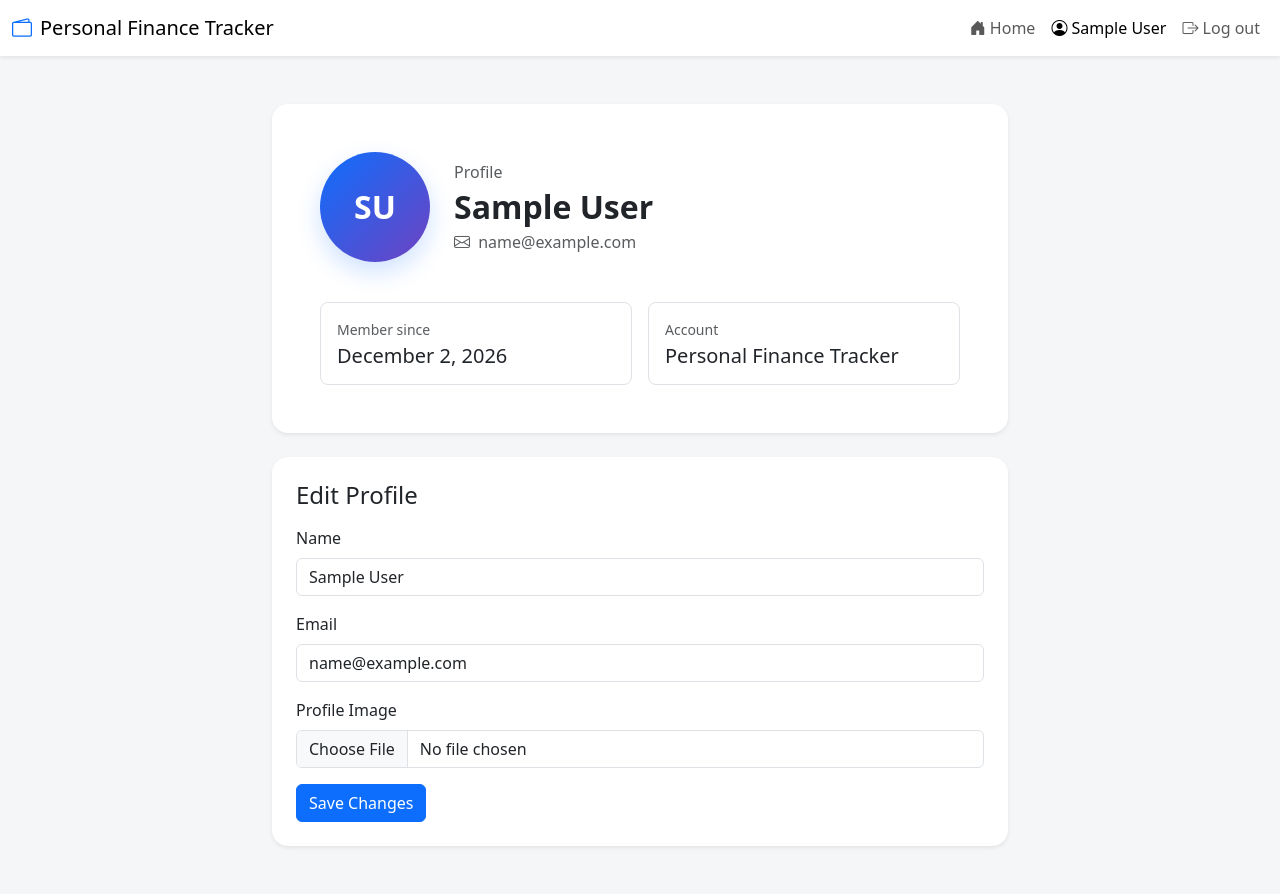
After one commit to bao2706/Bao-Web-s, a PHP site: page /profile.php in a window 1280 px wide. The commit adds this page. Run offline with PHP 8.4, Linux system fonts and the light colour scheme; the visitor is signed in with stand-in values (Sample User, id 1).

Commit message:
update profile

```diff
--- a/css/style.css
+++ b/css/style.css
@@ -5,6 +5,21 @@
 
 body {
     background-color: #f4f6f8;
+}
+
+.profile-avatar {
+    width: 110px;
+    height: 110px;
+    background: linear-gradient(135deg, #0d6efd, #6f42c1);
+    color: #fff;
+    font-size: 2rem;
+    font-weight: 700;
+    box-shadow: 0 10px 25px rgba(13, 110, 253, 0.2);
+    object-fit: cover;
+}
+
+.object-fit-cover {
+    object-fit: cover;
 }
 
 .stat-icon {
--- a/main/edit.php
+++ b/main/edit.php
@@ -25,7 +25,7 @@ if ($id <= 0) {
 }
 
 $stmt = $db->prepare(
-    'SELECT *
+    'SELECT id, amount, category, type, content
      FROM income
      WHERE id = ? AND user_id = ?
      LIMIT 1'
--- /dev/null
+++ b/main/profile.php
@@ -0,0 +1,262 @@
+<?php
+session_start();
+require '../register/dbconnect.php';
+
+if (!isset($_SESSION['id'])) {
+    header('Location: ../register/login.php');
+    exit();
+}
+
+$userId = (int) $_SESSION['id'];
+$error = [];
+$success = '';
+
+$avatarColumnExists = false;
+$checkColumn = $db->query("SHOW COLUMNS FROM members LIKE 'avatar'");
+if ($checkColumn && $checkColumn->rowCount() > 0) {
+    $avatarColumnExists = true;
+}
+
+$query = 'SELECT name, email, created_at';
+if ($avatarColumnExists) {
+    $query .= ', avatar';
+}
+$query .= ' FROM members WHERE id = ? LIMIT 1';
+
+$stmt = $db->prepare($query);
+$stmt->execute([$userId]);
+$user = $stmt->fetch();
+
+if (!$user) {
+    header('Location: ../register/login.php');
+    exit();
+}
+
+if ($_SERVER['REQUEST_METHOD'] === 'POST' && isset($_POST['update_profile'])) {
+    $newName = trim($_POST['name'] ?? '');
+    $newEmail = trim($_POST['email'] ?? '');
+
+    if ($newName === '') {
+        $error['name'] = 'Please enter your name.';
+    }
+
+    if ($newEmail === '') {
+        $error['email'] = 'Please enter your email.';
+    } elseif (!filter_var($newEmail, FILTER_VALIDATE_EMAIL)) {
+        $error['email'] = 'Please enter a valid email address.';
+    } else {
+        $checkStmt = $db->prepare('SELECT COUNT(*) FROM members WHERE email = ? AND id != ?');
+        $checkStmt->execute([$newEmail, $userId]);
+        if ((int) $checkStmt->fetchColumn() > 0) {
+            $error['email'] = 'This email is already used by another account.';
+        }
+    }
+
+    $newAvatarPath = $user['avatar'] ?? null;
+    if (!empty($_FILES['avatar']['name'])) {
+        if (!$avatarColumnExists) {
+            $error['avatar'] = 'Avatar support is not enabled for this database yet.';
+        } else {
+            $avatarFile = $_FILES['avatar'];
+            $allowedTypes = ['image/jpeg', 'image/png', 'image/gif', 'image/webp'];
+
+            if (!in_array($avatarFile['type'], $allowedTypes, true)) {
+                $error['avatar'] = 'Only JPG, PNG, GIF, and WEBP images are allowed.';
+            } elseif ($avatarFile['size'] > 2 * 1024 * 1024) {
+                $error['avatar'] = 'Image size must be less than 2MB.';
+            } elseif (!is_uploaded_file($avatarFile['tmp_name'])) {
+                $error['avatar'] = 'Unable to upload image.';
+            } else {
+                $uploadDir = __DIR__ . '/../uploads';
+                if (!is_dir($uploadDir)) {
+                    mkdir($uploadDir, 0777, true);
+                }
+
+                $ext = strtolower(pathinfo($avatarFile['name'], PATHINFO_EXTENSION));
+                $fileName = 'avatar_' . $userId . '_' . time() . '.' . $ext;
+                $targetPath = $uploadDir . '/' . $fileName;
+                $relativePath = 'uploads/' . $fileName;
+
+                if (move_uploaded_file($avatarFile['tmp_name'], $targetPath)) {
+                    if (!empty($user['avatar']) && file_exists(__DIR__ . '/../' . $user['avatar'])) {
+                        unlink(__DIR__ . '/../' . $user['avatar']);
+                    }
+                    $newAvatarPath = $relativePath;
+                } else {
+                    $error['avatar'] = 'Failed to save the uploaded image.';
+                }
+            }
+        }
+    }
+
+    if (empty($error)) {
+        if ($avatarColumnExists) {
+            $updateStmt = $db->prepare('UPDATE members SET name = ?, email = ?, avatar = ? WHERE id = ?');
+            $updateStmt->execute([$newName, $newEmail, $newAvatarPath, $userId]);
+        } else {
+            $updateStmt = $db->prepare('UPDATE members SET name = ?, email = ? WHERE id = ?');
+            $updateStmt->execute([$newName, $newEmail, $userId]);
+        }
+
+        $_SESSION['name'] = $newName;
+        $_SESSION['email'] = $newEmail;
+
+        $user['name'] = $newName;
+        $user['email'] = $newEmail;
+        if ($avatarColumnExists) {
+            $user['avatar'] = $newAvatarPath;
+        }
+
+        $success = 'Profile updated successfully.';
+    }
+}
+
+$name = htmlspecialchars($user['name'] ?? 'User');
+$email = htmlspecialchars($user['email'] ?? '');
+$createdAt = date('F j, Y', strtotime($user['created_at']));
+$avatarPath = $user['avatar'] ?? '';
+
+$parts = preg_split('/\s+/', trim($user['name'] ?? ''));
+$initials = '';
+if (!empty($parts)) {
+    $initials = strtoupper(substr($parts[0], 0, 1));
+    if (count($parts) > 1) {
+        $initials .= strtoupper(substr($parts[1], 0, 1));
+    }
+}
+if ($initials === '') {
+    $initials = 'U';
+}
+?>
+<!DOCTYPE html>
+<html lang="en">
+<head>
+    <meta charset="UTF-8">
+    <meta name="viewport" content="width=device-width, initial-scale=1.0">
+    <title>Profile | Personal Finance Tracker</title>
+    <link href="https://cdn.jsdelivr.net/npm/bootstrap@5.3.3/dist/css/bootstrap.min.css" rel="stylesheet">
+    <link href="https://cdn.jsdelivr.net/npm/bootstrap-icons@1.11.1/font/bootstrap-icons.css" rel="stylesheet">
+    <link rel="stylesheet" href="../css/style.css">
+</head>
+<body style="min-height: 100vh;">
+    <nav class="navbar navbar-expand-lg bg-white shadow-sm sticky-top">
+        <div class="container-fluid">
+            <a class="navbar-brand d-flex align-items-center gap-2" href="main.php">
+                <i class="bi bi-wallet2 text-primary"></i>
+                Personal Finance Tracker
+            </a>
+            <button class="navbar-toggler" type="button" data-bs-toggle="collapse" data-bs-target="#navbarNav">
+                <span class="navbar-toggler-icon"></span>
+            </button>
+            <div class="collapse navbar-collapse" id="navbarNav">
+                <ul class="navbar-nav ms-auto">
+                    <li class="nav-item">
+                        <a class="nav-link" href="main.php">
+                            <i class="bi bi-house-door-fill"></i> Home
+                        </a>
+                    </li>
+                    <li class="nav-item">
+                        <a class="nav-link active" href="profile.php">
+                            <i class="bi bi-person-circle"></i>
+                            <?= htmlspecialchars($_SESSION['name'] ?? 'User') ?>
+                        </a>
+                    </li>
+                    <li class="nav-item">
+                        <a class="nav-link" href="../register/logout.php">
+                            <i class="bi bi-box-arrow-right"></i> Log out
+                        </a>
+                    </li>
+                </ul>
+            </div>
+        </div>
+    </nav>
+
+    <div class="container py-5">
+        <div class="row justify-content-center g-4">
+            <div class="col-lg-8">
+                <div class="card shadow-sm border-0 rounded-4 overflow-hidden">
+                    <div class="card-body p-4 p-md-5">
+                        <div class="d-flex flex-column flex-md-row align-items-center gap-4">
+                            <?php if (!empty($avatarPath) && file_exists(__DIR__ . '/../' . $avatarPath)): ?>
+                                <img src="../<?= htmlspecialchars($avatarPath) ?>" alt="Profile avatar" class="profile-avatar rounded-circle object-fit-cover">
+                            <?php else: ?>
+                                <div class="profile-avatar rounded-circle d-flex align-items-center justify-content-center">
+                                    <?= htmlspecialchars($initials) ?>
+                                </div>
+                            <?php endif; ?>
+                            <div class="text-center text-md-start">
+                                <p class="text-muted mb-1">Profile</p>
+                                <h2 class="fw-bold mb-1"><?= $name ?></h2>
+                                <p class="text-muted mb-0">
+                                    <i class="bi bi-envelope me-1"></i>
+                                    <?= $email ?>
+                                </p>
+                            </div>
+                        </div>
+
+                        <?php if ($success !== ''): ?>
+                            <div class="alert alert-success mt-4 mb-0">
+                                <?= htmlspecialchars($success) ?>
+                            </div>
+                        <?php endif; ?>
+
+                        <div class="row mt-4 g-3">
+                            <div class="col-md-6">
+                                <div class="border rounded-3 p-3 h-100">
+                                    <p class="text-muted small mb-1">Member since</p>
+                                    <h5 class="mb-0"><?= htmlspecialchars($createdAt) ?></h5>
+                                </div>
+                            </div>
+                            <div class="col-md-6">
+                                <div class="border rounded-3 p-3 h-100">
+                                    <p class="text-muted small mb-1">Account</p>
+                                    <h5 class="mb-0">Personal Finance Tracker</h5>
+                                </div>
+                            </div>
+                        </div>
+                    </div>
+                </div>
+            </div>
+
+            <div class="col-lg-8">
+                <div class="card shadow-sm border-0 rounded-4">
+                    <div class="card-body p-4">
+                        <h4 class="mb-3">Edit Profile</h4>
+                        <form action="profile.php" method="post" enctype="multipart/form-data">
+                            <input type="hidden" name="update_profile" value="1">
+
+                            <div class="mb-3">
+                                <label for="name" class="form-label">Name</label>
+                                <input type="text" class="form-control <?= isset($error['name']) ? 'is-invalid' : '' ?>" id="name" name="name" value="<?= htmlspecialchars($user['name'] ?? '') ?>">
+                                <?php if (isset($error['name'])): ?>
+                                    <div class="invalid-feedback"><?= htmlspecialchars($error['name']) ?></div>
+                                <?php endif; ?>
+                            </div>
+
+                            <div class="mb-3">
+                                <label for="email" class="form-label">Email</label>
+                                <input type="email" class="form-control <?= isset($error['email']) ? 'is-invalid' : '' ?>" id="email" name="email" value="<?= htmlspecialchars($user['email'] ?? '') ?>">
+                                <?php if (isset($error['email'])): ?>
+                                    <div class="invalid-feedback"><?= htmlspecialchars($error['email']) ?></div>
+                                <?php endif; ?>
+                            </div>
+
+                            <div class="mb-3">
+                                <label for="avatar" class="form-label">Profile Image</label>
+                                <input type="file" class="form-control <?= isset($error['avatar']) ? 'is-invalid' : '' ?>" id="avatar" name="avatar" accept="image/*">
+                                <?php if (isset($error['avatar'])): ?>
+                                    <div class="invalid-feedback"><?= htmlspecialchars($error['avatar']) ?></div>
+                                <?php endif; ?>
+                            </div>
+
+                            <button type="submit" class="btn btn-primary">Save Changes</button>
+                        </form>
+                    </div>
+                </div>
+            </div>
+        </div>
+    </div>
+
+    <script src="https://cdn.jsdelivr.net/npm/bootstrap@5.3.3/dist/js/bootstrap.bundle.min.js"></script>
+</body>
+</html>
--- a/register/check.php
+++ b/register/check.php
@@ -1,6 +1,6 @@
 <?php
 session_start();
-require('./dbconnect.php');
+require __DIR__ . '/dbconnect.php';
 
 if (!isset($_SESSION['join'])) {
     header('Location: register.php');
--- a/register/login.php
+++ b/register/login.php
@@ -11,7 +11,7 @@ if (!empty($_POST)) {
     if ($email === '' || $password === '') {
         $error['login'] = 'Please enter your email and password.';
     } else {
-        $stmt = $db->prepare('SELECT id, name, password FROM members WHERE email = ? LIMIT 1');
+        $stmt = $db->prepare('SELECT id, name, email, password FROM members WHERE email = ? LIMIT 1');
         $stmt->execute([$email]);
         $user = $stmt->fetch();
 
@@ -20,6 +20,7 @@ if (!empty($_POST)) {
 
             $_SESSION['id'] = $user['id'];
             $_SESSION['name'] = $user['name'];
+            $_SESSION['email'] = $user['email'];
 
             header('Location: ../main/main.php');
             exit();
--- a/register/logout.php
+++ b/register/logout.php
@@ -1,5 +1,6 @@
 <?php
 session_start();
+session_unset();
 session_destroy();
 header('Location: ../register/login.php');
 exit();
--- a/test3.sql
+++ b/test3.sql
@@ -17,6 +17,7 @@ CREATE TABLE `members` (
     `name` varchar(100) NOT NULL,
     `email` varchar(255) NOT NULL,
     `password` varchar(255) NOT NULL,
+    `avatar` varchar(255) DEFAULT NULL,
     `created_at` datetime NOT NULL DEFAULT current_timestamp(),
     PRIMARY KEY (`id`),
     UNIQUE KEY `members_email_unique` (`email`)
```
Also changed, not shown: other parts of css/style.css (+40 -0 lines), main/main.html (deleted, +0 -12 lines), main/main.php (+112 -50 lines), uploads/avatar_1_1781658845.jpg (added).
